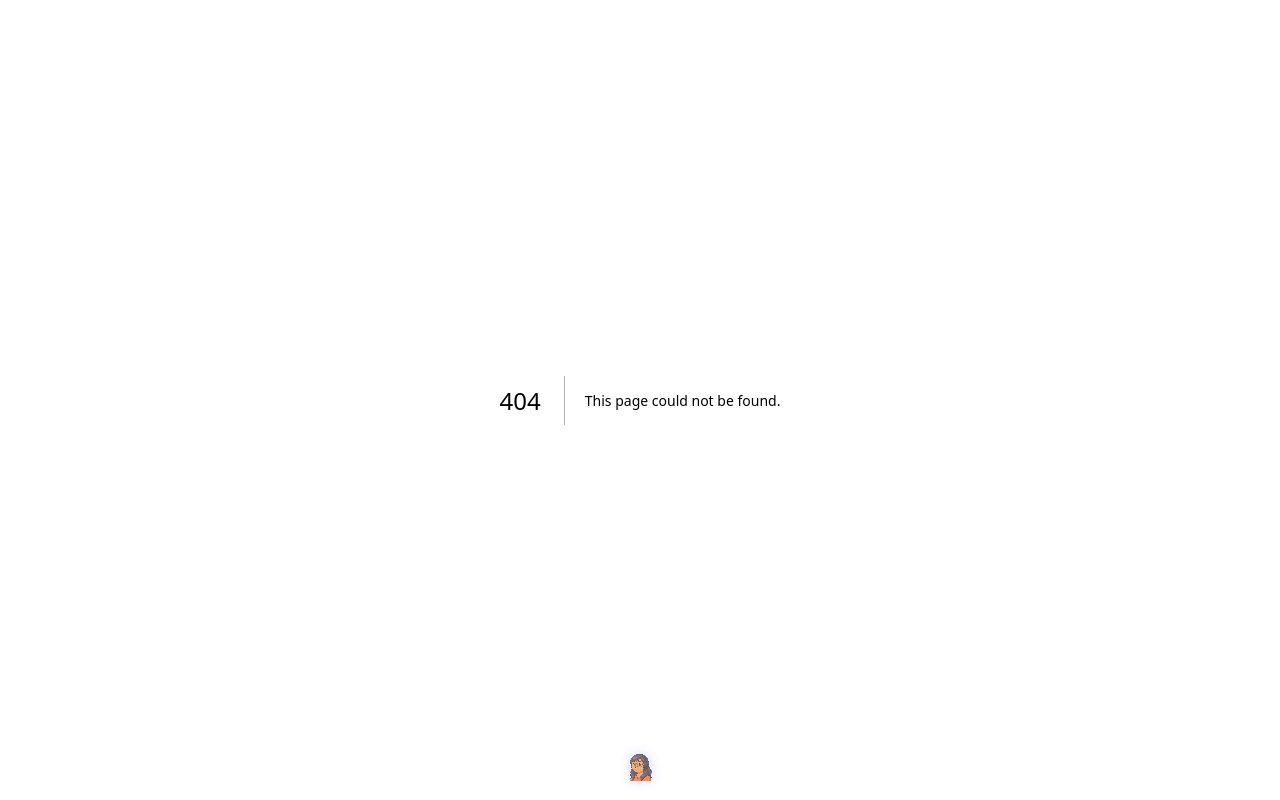
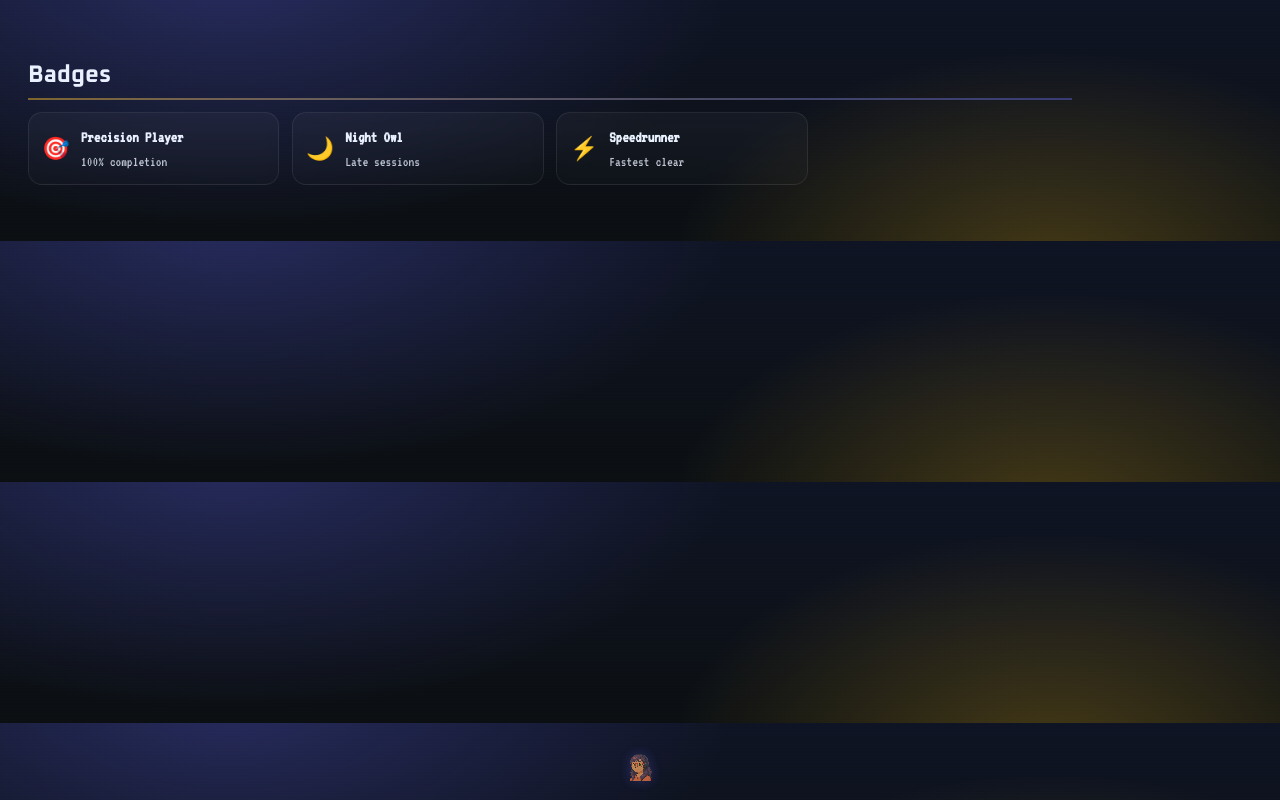
Before and after one commit to capnhenny/henntendo, a Next.js app: page /steam/badges in a window 1280 px wide. Before the commit this address had no page. Built offline with nearby package versions, Linux system fonts and the light colour scheme.

Commit message:
Create page.tsx

```diff
--- /dev/null
+++ b/app/steam/badges/page.tsx
@@ -0,0 +1,12 @@
+export default function BadgesPage() {
+  return (
+    <div className="container section" id="badges">
+      <h2 className="section-title">Badges</h2>
+      <ul className="badges-grid">
+        <li className="badge"><div className="badge-icon">🎯</div><div className="badge-meta"><div className="badge-name">Precision Player</div><div className="badge-note">100% completion</div></div></li>
+        <li className="badge"><div className="badge-icon">🌙</div><div className="badge-meta"><div className="badge-name">Night Owl</div><div className="badge-note">Late sessions</div></div></li>
+        <li className="badge"><div className="badge-icon">⚡</div><div className="badge-meta"><div className="badge-name">Speedrunner</div><div className="badge-note">Fastest clear</div></div></li>
+      </ul>
+    </div>
+  );
+}
```
